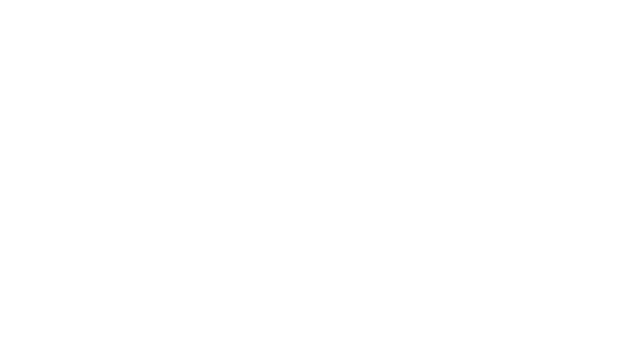
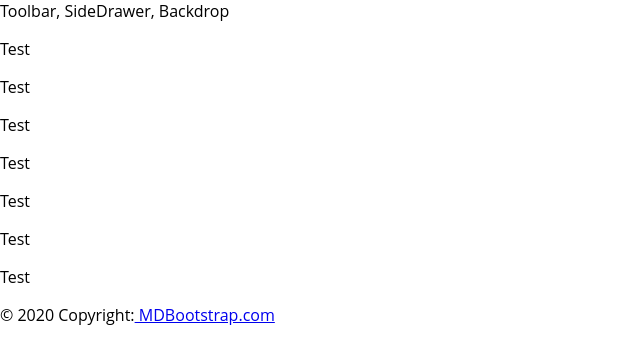
Before and after one commit to shindiogawa/burger-builder, a React (Create React App) app in the folder burguer-builder-application/: page / in a window 1280 px wide. Shown: the top 364 px of the page, without its empty margins (0-640 px from the left). Built offline with nearby package versions, Linux system fonts and the light colour scheme.

Commit message:
1- Creating a Layout Component

```diff
--- a/burguer-builder-application/src/App.js
+++ b/burguer-builder-application/src/App.js
@@ -1,9 +1,17 @@
 import React from 'react';
-
+import Layout from './components/Layout/Layout'
 function App() {
   return (
     <div>
-
+      <Layout>
+        <p>Test</p>
+        <p>Test</p>
+        <p>Test</p>
+        <p>Test</p>
+        <p>Test</p>
+        <p>Test</p>
+        <p>Test</p>
+      </Layout>
     </div>
   );
 }
--- /dev/null
+++ b/burguer-builder-application/src/components/Layout/Layout.js
@@ -0,0 +1,18 @@
+import React from 'react';
+import Aux from '../../hoc/Aux';
+const layout = (props) => (
+    <Aux>
+        <div>Toolbar, SideDrawer, Backdrop</div>
+        <main>
+            {props.children}
+        </main>
+        <footer >
+            <div >© 2020 Copyright:
+                <a href="https://mdbootstrap.com/"> MDBootstrap.com</a>
+            </div>
+        </footer>
+
+    </Aux>
+);
+
+export default layout;
--- /dev/null
+++ b/burguer-builder-application/src/hoc/Aux.js
@@ -0,0 +1,3 @@
+const aux = (props) => props.children;
+
+export default aux;
--- a/burguer-builder-application/src/index.css
+++ b/burguer-builder-application/src/index.css
@@ -1,8 +1,6 @@
 body {
   margin: 0;
-  font-family: -apple-system, BlinkMacSystemFont, 'Segoe UI', 'Roboto', 'Oxygen',
-    'Ubuntu', 'Cantarell', 'Fira Sans', 'Droid Sans', 'Helvetica Neue',
-    sans-serif;
+  font-family: "Open Sans", sans-serif;
   -webkit-font-smoothing: antialiased;
   -moz-osx-font-smoothing: grayscale;
 }
```
